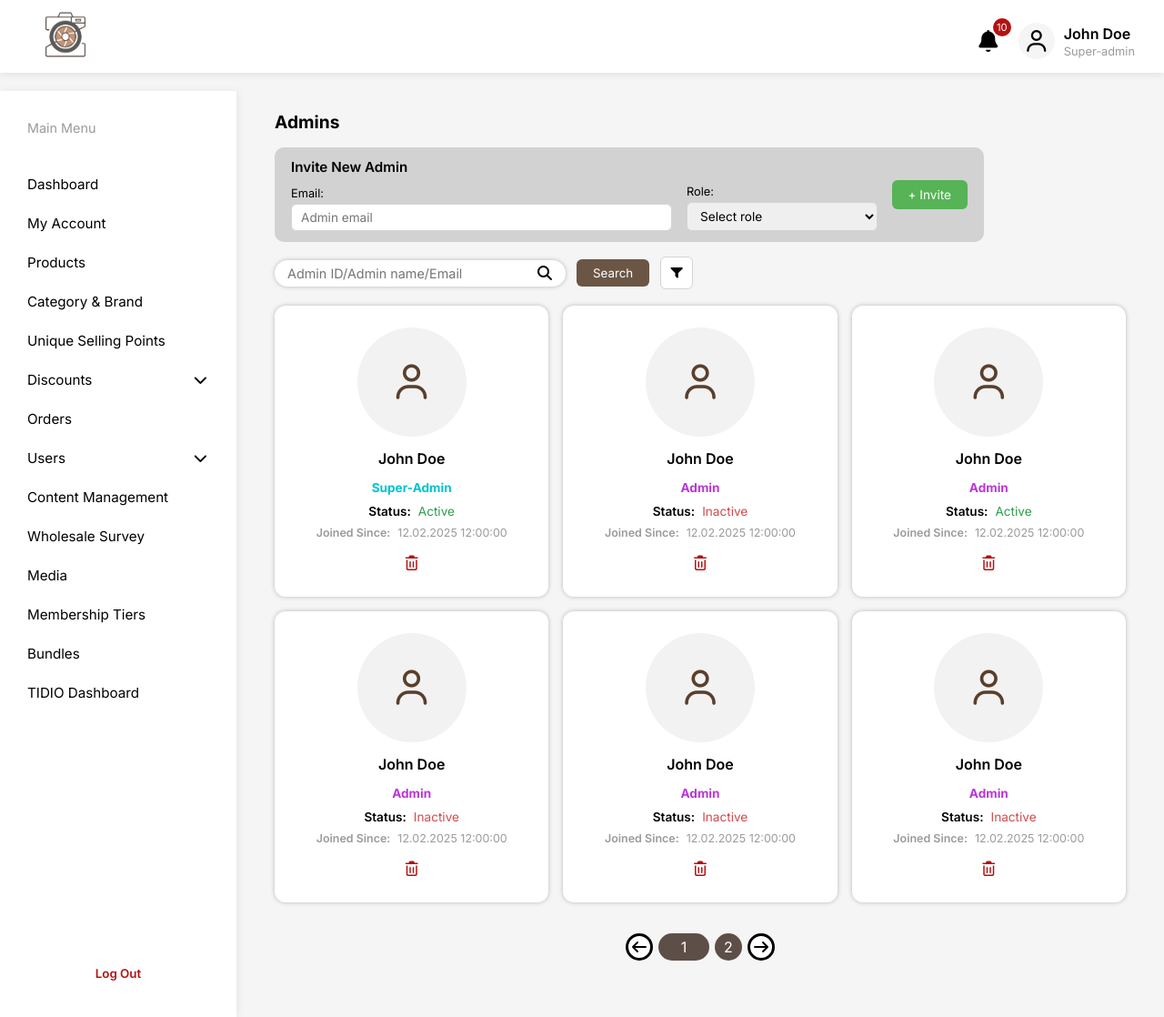
After one commit to Shine-Htet123/zypp_camera_house, a PHP site: page /admin/admins.php in a window 1280 px wide. The commit adds this page. Shown: the whole page at 91% size. Run offline with PHP 8.4, Linux system fonts and the light colour scheme; some libraries are stand-ins or nearby versions.

Commit message:
Develop user management front-end

```diff
--- /dev/null
+++ b/admin/admins.php
@@ -0,0 +1,197 @@
+<?php
+$admins = [
+    [
+        'name' => 'John Doe',
+        'email' => 'example@email.com',
+        'role' => 'Super-Admin',
+        'status' => 'Online',
+        'joined' => '12.02.2025 12:00:00',
+    ],
+    [
+        'name' => 'John Doe',
+        'email' => 'example@email.com',
+        'role' => 'Admin',
+        'status' => 'Offline',
+        'joined' => '12.02.2025 12:00:00',
+    ],
+    [
+        'name' => 'John Doe',
+        'email' => 'example@email.com',
+        'role' => 'Admin',
+        'status' => 'Online',
+        'joined' => '12.02.2025 12:00:00',
+    ],
+    [
+        'name' => 'John Doe',
+        'email' => 'example@email.com',
+        'role' => 'Admin',
+        'status' => 'Offline',
+        'joined' => '12.02.2025 12:00:00',
+    ],
+    [
+        'name' => 'John Doe',
+        'email' => 'example@email.com',
+        'role' => 'Admin',
+        'status' => 'Offline',
+        'joined' => '12.02.2025 12:00:00',
+    ],
+    [
+        'name' => 'John Doe',
+        'email' => 'example@email.com',
+        'role' => 'Admin',
+        'status' => 'Offline',
+        'joined' => '12.02.2025 12:00:00',
+    ],
+    [
+        'name' => 'John Doe',
+        'email' => 'example@email.com',
+        'role' => 'Admin',
+        'status' => 'Offline',
+        'joined' => '12.02.2025 12:00:00',
+    ],
+    [
+        'name' => 'John Doe',
+        'email' => 'example@email.com',
+        'role' => 'Admin',
+        'status' => 'Offline',
+        'joined' => '12.02.2025 12:00:00',
+    ]
+];
+?>
+<!DOCTYPE html>
+<html lang="en">
+<head>
+    <?php include __DIR__ . '/head.php'; ?>
+    <link rel="stylesheet" href="/admin/assets/css/admins.css">
+</head>
+<body class="admin-page">
+    <?php include __DIR__ . '/navbar.php'; ?>
+
+    <main class="admin-content admins-page">
+        <header class="admins-header">
+            <h1>Admins</h1>
+
+            <section class="invite-bar">
+                <div class="invite-bar-main">
+                    <h2 class="invite-title">Invite New Admin</h2>
+                    <div class="invite-fields">
+                        <div class="invite-field invite-email">
+                            <label for="inviteEmail">Email:</label>
+                            <input id="inviteEmail" type="email" placeholder="Admin email">
+                        </div>
+                        <div class="invite-field invite-role">
+                            <label for="inviteRole">Role:</label>
+                            <select id="inviteRole">
+                                <option value="">Select role</option>
+                                <option value="Super-Admin">Super-Admin</option>
+                                <option value="Admin">Admin</option>
+                            </select>
+                        </div>
+                    </div>
+                </div>
+                <button type="button" class="btn-invite">+ Invite</button>
+            </section>
+
+            <div class="admins-search">
+                <div class="search-field">
+                    <input type="text" placeholder="Admin ID/Admin name/Email">
+                    <i class="fa-solid fa-magnifying-glass"></i>
+                </div>
+                <button type="button" class="btn-search">Search</button>
+                <div class="filter-wrapper">
+                    <button type="button" class="btn-filter" aria-label="Filter">
+                        <i class="fa-solid fa-filter"></i>
+                    </button>
+                    <div class="filter-dropdown" id="adminsFilterDropdown" aria-hidden="true">
+                        <div class="filter-row">
+                            <label for="filterAdminRole">Role</label>
+                            <select id="filterAdminRole">
+                                <option value="">All</option>
+                                <option value="Super-Admin">Super-Admin</option>
+                                <option value="Admin">Admin</option>
+                            </select>
+                        </div>
+                        <div class="filter-row">
+                            <label for="filterAdminStatus">Status</label>
+                            <select id="filterAdminStatus">
+                                <option value="">All</option>
+                                <option value="Active">Active</option>
+                                <option value="Suspended">Suspended</option>
+                                <option value="Inactive">Inactive</option>
+                            </select>
+                        </div>
+                        <div class="filter-actions">
+                            <button type="button" class="btn-filter-apply">Apply</button>
+                            <button type="button" class="btn-filter-clear">Reset</button>
+                        </div>
+                    </div>
+                </div>
+            </div>
+        </header>
+
+        <section class="admins-grid">
+            <?php foreach ($admins as $admin): ?>
+                <?php
+                $statusLabel = $admin['status'];
+                if (strtolower($admin['status']) === 'online') {
+                    $statusLabel = 'Active';
+                } elseif (strtolower($admin['status']) === 'offline') {
+                    $statusLabel = 'Inactive';
+                }
+                ?>
+                <article
+                    class="admin-card"
+                    data-name="<?php echo htmlspecialchars($admin['name']); ?>"
+                    data-email="<?php echo htmlspecialchars($admin['email']); ?>"
+                    data-role="<?php echo htmlspecialchars($admin['role']); ?>"
+                    data-status="<?php echo htmlspecialchars($admin['status']); ?>"
+                    data-joined="<?php echo htmlspecialchars($admin['joined']); ?>"
+                >
+                    <div class="admin-avatar">
+                        <i class="fa-regular fa-user"></i>
+                    </div>
+                    <h2 class="admin-name"><?php echo htmlspecialchars($admin['name']); ?></h2>
+
+                    <div class="admin-role-row">
+                        <span class="label">Role</span>
+                        <span class="admin-role <?php echo strtolower(str_replace(' ', '-', $admin['role'])); ?>">
+                            <?php echo htmlspecialchars($admin['role']); ?>
+                        </span>
+                    </div>
+
+                    <div class="admin-status-row">
+                        <span class="label">Status:</span>
+                        <span class="admin-status <?php echo strtolower($admin['status']); ?>">
+                            <?php echo htmlspecialchars($statusLabel); ?>
+                        </span>
+                    </div>
+
+                    <div class="admin-joined-row">
+                        <span class="label">Joined Since:</span>
+                        <span class="value"><?php echo htmlspecialchars($admin['joined']); ?></span>
+                    </div>
+
+                    <div class="admin-actions">
+                        <button type="button" class="icon-btn-small delete-admin" aria-label="Delete admin">
+                            <i class="fa-regular fa-trash-can"></i>
+                        </button>
+                    </div>
+                </article>
+            <?php endforeach; ?>
+        </section>
+
+        <div class="admins-pagination">
+            <button type="button" class="page-btn page-arrow"><i class="fa-solid fa-arrow-left"></i></button>
+            <button type="button" class="page-btn page-number active">1</button>
+            <button type="button" class="page-btn page-number">2</button>
+            <button type="button" class="page-btn page-number">3</button>
+            <button type="button" class="page-btn page-number">4</button>
+            <button type="button" class="page-btn page-number">5</button>
+            <button type="button" class="page-btn page-arrow"><i class="fa-solid fa-arrow-right"></i></button>
+        </div>
+    </main>
+
+    <script src="/admin/assets/js/admins.js"></script>
+    <script src="/admin/assets/js/admin.js"></script>
+</body>
+</html>
--- /dev/null
+++ b/admin/assets/css/admins.css
@@ -0,0 +1,398 @@
+.admins-page {
+    padding: 24px;
+    display: flex;
+    flex-direction: column;
+    gap: 18px;
+    overflow-x: hidden;
+}
+
+.admins-header {
+    display: flex;
+    flex-direction: column;
+    gap: 16px;
+    align-items: flex-start;
+}
+
+.admins-header h1 {
+    font-size: 1.2rem;
+    font-weight: 700;
+    color: var(--text-secondary);
+}
+
+.invite-bar {
+    background: #d2d2d2;
+    border-radius: 10px;
+    padding: 12px 18px;
+    display: flex;
+    align-items: center;
+    justify-content: space-between;
+    gap: 16px;
+    width: 100%;
+    max-width: 780px;
+}
+
+.invite-bar-main {
+    display: flex;
+    flex-direction: column;
+    gap: 10px;
+    flex: 1;
+}
+
+.invite-title {
+    font-size: 0.95rem;
+    font-weight: 600;
+    color: var(--text-secondary);
+}
+
+.invite-fields {
+    display: flex;
+    gap: 16px;
+    flex: 1;
+    align-items: flex-end;
+}
+
+.invite-field {
+    display: flex;
+    flex-direction: column;
+    gap: 4px;
+    flex: 1;
+    font-size: 0.8rem;
+}
+
+.invite-field label {
+    color: var(--text-secondary);
+}
+
+.invite-field.invite-email {
+    flex: 2;
+}
+
+.invite-field.invite-role {
+    flex: 1;
+    max-width: 220px;
+}
+
+.invite-field input,
+.invite-field select {
+    padding: 6px 10px;
+    border-radius: 6px;
+    border: 1px solid #d4d4d4;
+    font-size: 0.85rem;
+}
+
+.btn-invite {
+    background: var(--color-success);
+    color: #fff;
+    border: none;
+    border-radius: 6px;
+    padding: 8px 18px;
+    font-size: 0.85rem;
+    cursor: pointer;
+    white-space: nowrap;
+}
+
+@media (max-width: 800px) {
+    .invite-bar {
+        flex-direction: column;
+        align-items: stretch;
+    }
+
+    .btn-invite {
+        align-self: flex-end;
+    }
+}
+
+.admins-search {
+    display: flex;
+    align-items: center;
+    gap: 12px;
+}
+
+.search-field {
+    display: flex;
+    align-items: center;
+    gap: 10px;
+    background: #fff;
+    border-radius: 22px;
+    padding: 6px 14px;
+    box-shadow: var(--box-shadow-normal);
+    min-width: 320px;
+}
+
+.search-field input {
+    border: none;
+    outline: none;
+    font-size: 0.9rem;
+    width: 100%;
+}
+
+.btn-search {
+    background: #6b5646;
+    color: #fff;
+    border: none;
+    border-radius: 6px;
+    padding: 7px 18px;
+    cursor: pointer;
+}
+
+.btn-filter {
+    width: 36px;
+    height: 36px;
+    border-radius: 6px;
+    border: 1px solid #d4d4d4;
+    background: #fff;
+    display: grid;
+    place-items: center;
+    cursor: pointer;
+}
+
+.filter-wrapper {
+    position: relative;
+}
+
+.filter-dropdown {
+    position: absolute;
+    right: 0;
+    top: 44px;
+    width: 220px;
+    background: #fff;
+    border-radius: 10px;
+    box-shadow: var(--box-shadow-normal);
+    padding: 10px 12px 12px;
+    display: none;
+    flex-direction: column;
+    gap: 8px;
+    z-index: 3100;
+}
+
+.filter-dropdown.open {
+    display: flex;
+}
+
+.filter-row {
+    display: flex;
+    flex-direction: column;
+    gap: 4px;
+    font-size: 0.8rem;
+}
+
+.filter-row label {
+    color: var(--text-muted);
+}
+
+.filter-row select {
+    padding: 4px 8px;
+    border-radius: 6px;
+    border: 1px solid #d4d4d4;
+    font-size: 0.8rem;
+}
+
+.filter-actions {
+    display: flex;
+    justify-content: flex-end;
+    gap: 6px;
+    margin-top: 4px;
+}
+
+.btn-filter-apply,
+.btn-filter-clear {
+    border: none;
+    border-radius: 6px;
+    padding: 4px 8px;
+    font-size: 0.8rem;
+    cursor: pointer;
+}
+
+.btn-filter-apply {
+    background: var(--brand-primary);
+    color: #fff;
+}
+
+.btn-filter-clear {
+    background: #f3f3f3;
+    color: var(--text-secondary);
+}
+
+.admins-grid {
+    display: grid;
+    grid-template-columns: repeat(3, minmax(0, 1fr));
+    gap: 16px;
+}
+
+@media (max-width: 1100px) {
+    .admins-grid {
+        grid-template-columns: repeat(2, minmax(0, 1fr));
+    }
+}
+
+@media (max-width: 700px) {
+    .admins-grid {
+        grid-template-columns: minmax(0, 1fr);
+    }
+
+    .admins-search {
+        flex-wrap: wrap;
+    }
+
+    .search-field {
+        min-width: 0;
+        flex: 1 1 100%;
+    }
+}
+
+.admin-card {
+    background: #fff;
+    border-radius: 12px;
+    box-shadow: var(--box-shadow-normal);
+    padding: 24px 18px 18px;
+    display: flex;
+    flex-direction: column;
+    align-items: center;
+    gap: 8px;
+    opacity: 0;
+    transform: translateY(8px);
+    transition: opacity 0.25s ease, transform 0.25s ease;
+    min-height: 320px;
+}
+
+.admin-card.visible {
+    opacity: 1;
+    transform: translateY(0);
+}
+
+.admin-avatar {
+    width: 120px;
+    height: 120px;
+    border-radius: 50%;
+    border: none;
+    display: grid;
+    place-items: center;
+    font-size: 2.4rem;
+    color: #5a3f2c;
+    background: #f2f2f2;
+    margin-bottom: 6px;
+}
+
+.admin-name {
+    font-size: 1rem;
+    font-weight: 600;
+    margin: 0;
+}
+
+.admin-role-row,
+.admin-status-row,
+.admin-joined-row {
+    width: 100%;
+    display: flex;
+    justify-content: center;
+    gap: 8px;
+    font-size: 0.85rem;
+}
+
+.admin-role-row {
+    margin-top: 6px;
+}
+
+.admin-role-row .label {
+    display: none;
+}
+
+.admin-status-row {
+    margin-top: 2px;
+}
+
+.admin-joined-row {
+    font-size: 0.78rem;
+    color: #9a9a9a;
+}
+
+.admin-role-row .label,
+.admin-status-row .label,
+.admin-joined-row .label {
+    font-weight: 600;
+}
+
+.admin-role.super-admin {
+    color: var(--color-super-admin);
+    background: transparent;
+    padding: 0;
+    border-radius: 0;
+    font-weight: 700;
+}
+
+.admin-role.admin {
+    color: #bb36d8;
+    background: transparent;
+    padding: 0;
+    border-radius: 0;
+    font-weight: 700;
+}
+
+.admin-status.online {
+    color: #2e9d4b;
+}
+
+.admin-status.offline {
+    color: #d24b4b;
+}
+
+.admin-actions {
+    margin-top: 10px;
+    display: flex;
+    gap: 12px;
+    justify-content: center;
+}
+
+.icon-btn-small {
+    border: none;
+    background: transparent;
+    cursor: pointer;
+    color: #555;
+}
+
+.icon-btn-small:hover {
+    color: var(--brand-primary);
+}
+
+.delete-admin i {
+    color: var(--color-danger);
+    font-size: 1rem;
+}
+
+.delete-admin:hover i {
+    color: var(--color-danger);
+    filter: brightness(0.95);
+}
+
+.admins-pagination {
+    display: flex;
+    justify-content: center;
+    gap: 6px;
+    margin-top: 16px;
+}
+
+.page-btn {
+    border-radius: 30px;
+    width: 30px;
+    height: 30px;
+    font-size: 1rem;
+    cursor: pointer;
+    display: inline-flex;
+    align-items: center;
+    justify-content: center;
+    border: none;
+    background: var(--brand-primary);
+    color: var(--text-inverse);
+}
+
+.page-btn.active {
+    width: 56px;
+}
+
+.page-arrow {
+    background: var(--text-inverse);
+    border: 3px solid var(--text-secondary);
+    color: var(--text-secondary);
+}
+
+/* edit-mode styles removed; status is read-only now */
--- /dev/null
+++ b/admin/assets/js/admins.js
@@ -0,0 +1,141 @@
+document.addEventListener('DOMContentLoaded', () => {
+  const adminsBody = document.querySelector('.admins-grid');
+  const filterButton = document.querySelector('.btn-filter');
+  const filterDropdown = document.getElementById('adminsFilterDropdown');
+  const filterRoleSelect = document.getElementById('filterAdminRole');
+  const filterStatusSelect = document.getElementById('filterAdminStatus');
+  const filterResetButton = document.querySelector('.btn-filter-clear');
+  const pageButtons = document.querySelectorAll('.admins-pagination .page-number');
+  const prevButton = document.querySelector('.admins-pagination .page-arrow:first-child');
+  const nextButton = document.querySelector('.admins-pagination .page-arrow:last-child');
+  const cards = document.querySelectorAll('.admin-card');
+
+  const PER_PAGE = 6;
+  let currentPage = 1;
+
+  const totalPages = Math.max(1, Math.ceil(cards.length / PER_PAGE));
+
+  const updatePaginationVisibility = () => {
+    pageButtons.forEach((btn, index) => {
+      const pageNum = index + 1;
+      if (pageNum > totalPages) {
+        btn.style.display = 'none';
+      } else {
+        btn.style.display = 'inline-flex';
+      }
+    });
+  };
+
+  const goToPage = (page) => {
+    if (!cards.length) return;
+    const clamped = Math.min(Math.max(page, 1), totalPages);
+    currentPage = clamped;
+
+    const start = (clamped - 1) * PER_PAGE;
+    const end = start + PER_PAGE;
+
+    cards.forEach((card, index) => {
+      const inPage = index >= start && index < end;
+      if (inPage) {
+        card.style.display = 'flex';
+        card.classList.remove('visible');
+        // next frame to trigger transition
+        requestAnimationFrame(() => {
+          card.classList.add('visible');
+        });
+      } else {
+        card.classList.remove('visible');
+        card.style.display = 'none';
+      }
+    });
+
+    pageButtons.forEach((btn, index) => {
+      const pageNum = index + 1;
+      if (pageNum === clamped) {
+        btn.classList.add('active');
+      } else {
+        btn.classList.remove('active');
+      }
+    });
+  };
+
+  updatePaginationVisibility();
+  goToPage(1);
+
+  adminsBody?.addEventListener('click', (event) => {
+    const deleteBtn = event.target.closest('.delete-admin');
+
+    if (deleteBtn) {
+      event.stopPropagation();
+      const card = deleteBtn.closest('.admin-card');
+      if (!card) return;
+
+      const performDelete = (confirmed) => {
+        if (!confirmed) return;
+        card.remove();
+      };
+
+      if (typeof Swal !== 'undefined') {
+        Swal.fire({
+          title: 'Delete admin?',
+          text: 'This action cannot be undone.',
+          icon: 'warning',
+          showCancelButton: true,
+          confirmButtonText: 'Yes, delete',
+          cancelButtonText: 'Cancel',
+          confirmButtonColor: '#e53935',
+        }).then((result) => {
+          performDelete(result.isConfirmed);
+        });
+      } else {
+        performDelete(window.confirm('Are you sure you want to delete this admin?'));
+      }
+    }
+  });
+
+  pageButtons.forEach((btn, index) => {
+    btn.addEventListener('click', () => {
+      const pageNum = index + 1;
+      if (pageNum <= totalPages) {
+        goToPage(pageNum);
+      }
+    });
+  });
+
+  prevButton?.addEventListener('click', () => {
+    goToPage(currentPage - 1);
+  });
+
+  nextButton?.addEventListener('click', () => {
+    goToPage(currentPage + 1);
+  });
+
+  const toggleFilterDropdown = () => {
+    if (!filterDropdown) return;
+    const isOpen = filterDropdown.classList.contains('open');
+    filterDropdown.classList.toggle('open', !isOpen);
+    filterDropdown.setAttribute('aria-hidden', isOpen ? 'true' : 'false');
+  };
+
+  filterButton?.addEventListener('click', (event) => {
+    event.stopPropagation();
+    toggleFilterDropdown();
+  });
+
+  document.addEventListener('click', (event) => {
+    if (!filterDropdown || !filterDropdown.classList.contains('open')) return;
+    if (
+      event.target.closest('.filter-dropdown') ||
+      event.target.closest('.btn-filter')
+    ) {
+      return;
+    }
+    filterDropdown.classList.remove('open');
+    filterDropdown.setAttribute('aria-hidden', 'true');
+  });
+
+  filterResetButton?.addEventListener('click', () => {
+    if (filterRoleSelect) filterRoleSelect.value = '';
+    if (filterStatusSelect) filterStatusSelect.value = '';
+  });
+});
--- a/admin/head.php
+++ b/admin/head.php
@@ -5,4 +5,5 @@
     <link rel="icon" type="image/png" sizes="32x32" href="../assets/images/browser-icon.png">
     <link rel="stylesheet" href="/assets/css/style.css">
     <link rel="stylesheet" href="/admin/assets/css/style.css">
+    <script src="https://cdn.jsdelivr.net/npm/sweetalert2@11" defer></script>
     <title>ZYPP Admin Dashboard</title>
--- a/assets/css/style.css
+++ b/assets/css/style.css
@@ -18,7 +18,8 @@
     --color-success: #56b356;
     --color-warning: #df9c21;
     --color-danger: #b31212;
-    --diamond-color: #7ca0d7;
+    --color-super-admin: #00C3D0;
+    --color-admin: #CB30E0;
     --font-weight-medium: 500;
     --font-weight-bold: 700;
     --font-weight-bolder: 900;
```
